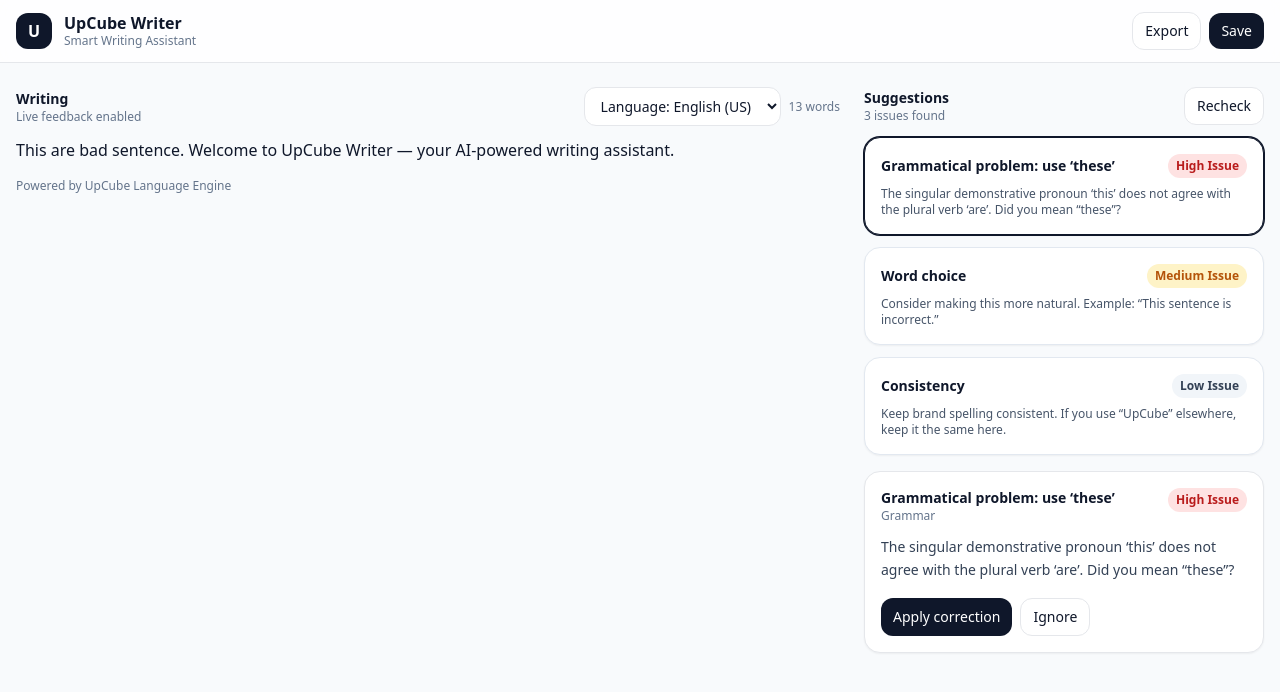
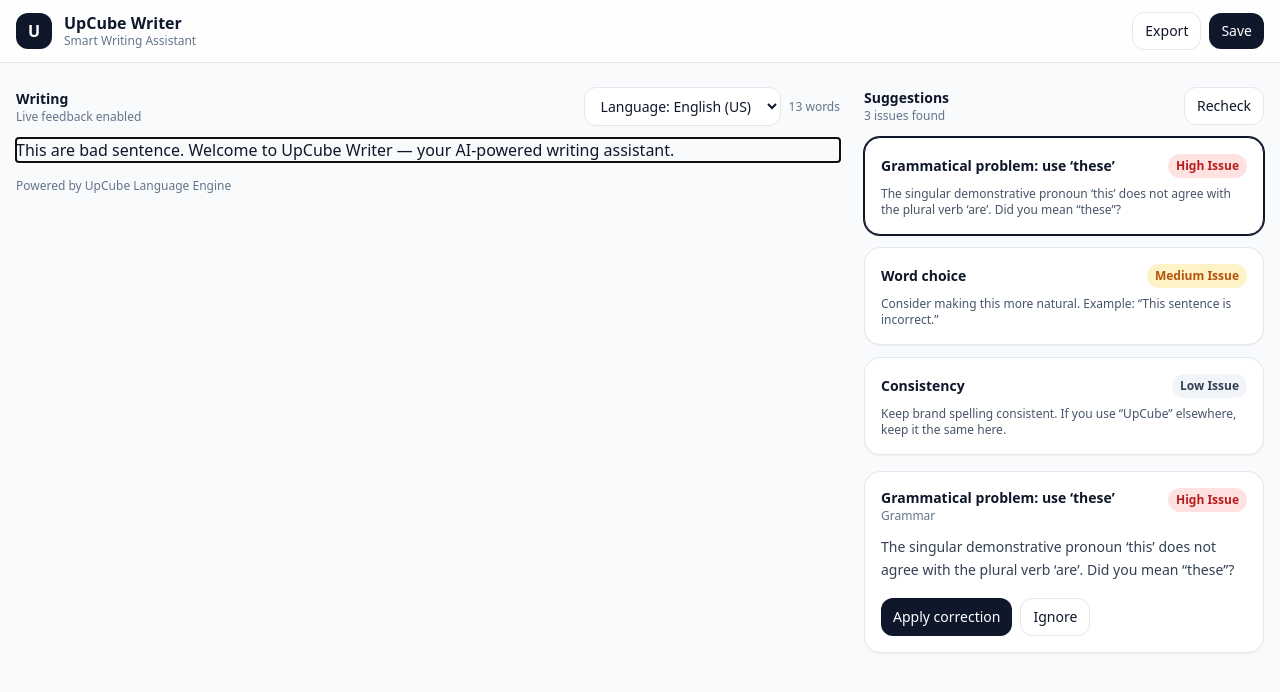
Before and after one commit to shadabchow-ui/UpCube-Write, a React (Vite) app: page / in a window 1280 px wide. Shown: the top 692 px of the page. Built offline with nearby package versions, Linux system fonts and the light colour scheme.

Commit message:
Update index.css

```diff
--- a/index.css
+++ b/index.css
@@ -2,28 +2,34 @@
 @tailwind components;
 @tailwind utilities;
 
-/* Nice defaults */
+@layer base {
   :root {
     color-scheme: light;
   }
 
-html,
-body {
+  html, body, #root {
     height: 100%;
   }
 
   body {
-  margin: 0;
-  font-family: ui-sans-serif, system-ui, -apple-system, Segoe UI, Roboto, Arial,
-    "Apple Color Emoji", "Segoe UI Emoji";
+    @apply bg-slate-50 text-slate-900 antialiased;
+    font-family: ui-sans-serif, system-ui, -apple-system, Segoe UI, Roboto, Helvetica, Arial, "Apple Color Emoji",
+      "Segoe UI Emoji";
   }
 
-* {
-  box-sizing: border-box;
+  ::selection {
+    @apply bg-indigo-200;
+  }
 }
 
-/* TipTap editor tweaks */
-.ProseMirror {
-  outline: none;
-  white-space: pre-wrap;
+@layer utilities {
+  .shadow-soft {
+    box-shadow:
+      0 1px 2px rgba(15, 23, 42, 0.06),
+      0 8px 24px rgba(15, 23, 42, 0.08);
   }
+
+  .ring-soft {
+    box-shadow: 0 0 0 1px rgba(99, 102, 241, 0.15), 0 10px 30px rgba(99, 102, 241, 0.10);
+  }
+}
```
Lines whose indentation alone changed are shown as unchanged.
